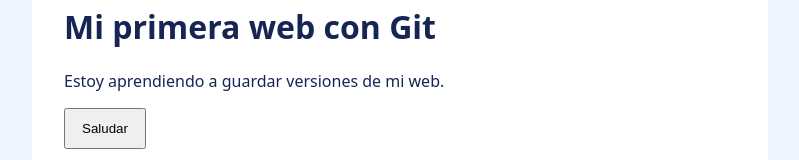
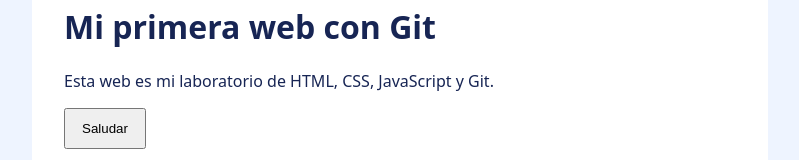
Before and after one commit to ivantorres0702/mi-primera-web, a plain HTML site: page index.html in a window 1280 px wide. Shown: the part 185-345 px from the top of the page, without its empty margins (240-1039 px from the left). Drawn offline with Linux system fonts and the light colour scheme.

Commit message:
Personaliza la presentación y el fondo

```diff
--- a/index.html
+++ b/index.html
@@ -11,7 +11,8 @@
   <main>
     <img src="images/logo.svg" alt="Una ventana de navegador" width="160" height="100">
     <h1>Mi primera web con Git</h1>
-    <p id="presentacion">Estoy aprendiendo a guardar versiones de mi web.</p>
+    <p id="presentacion">Esta web es mi laboratorio de HTML, CSS, JavaScript y Git.</p>
+
     <button id="saludo" type="button">Saludar</button>
     <p id="mensaje" aria-live="polite"></p>
   </main>
```
